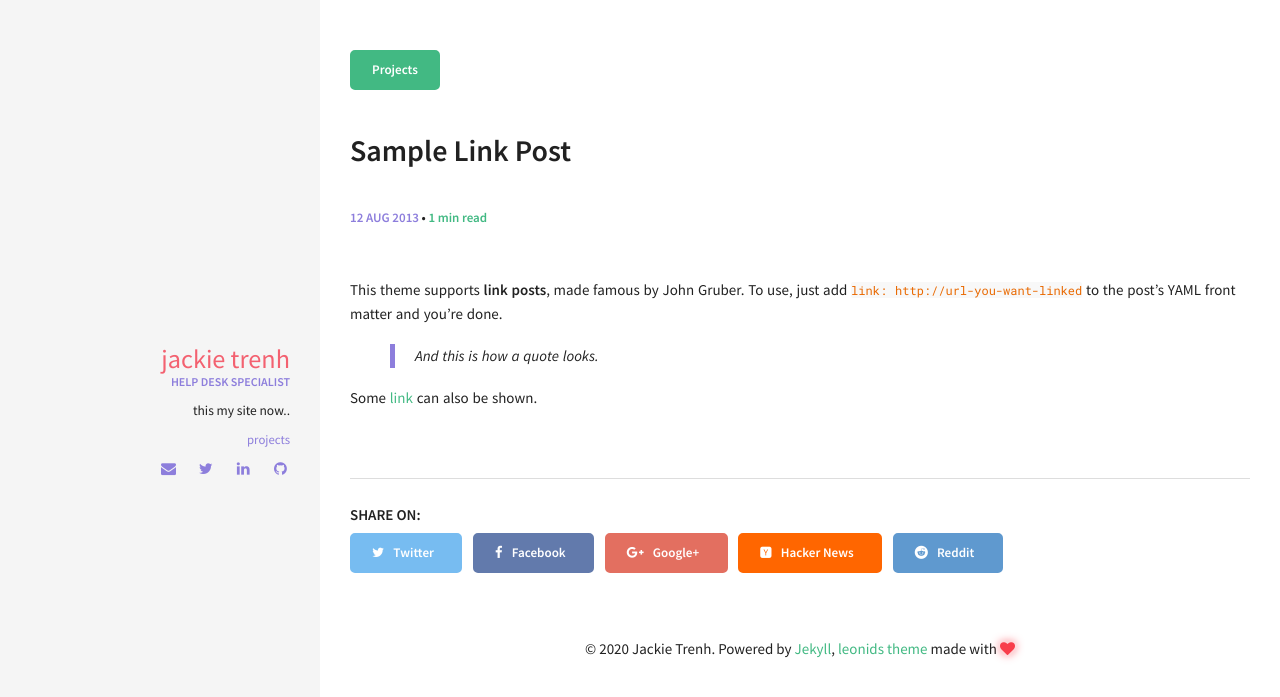
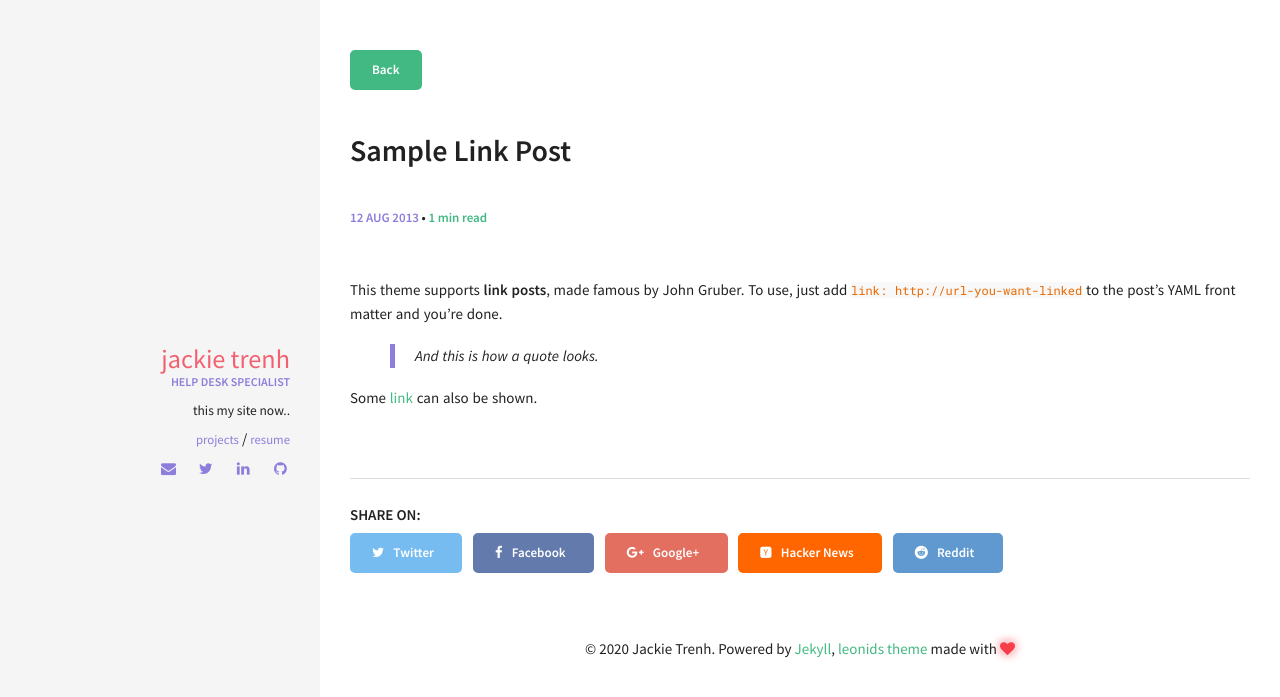
Before and after one commit to jt96/jt96.github.io, a Jekyll site: the page built from _posts/2013-08-12-sample-link-post.md, in a window 1280 px wide. Shown: the top 697 px of the page. Built offline with Jekyll 4.4.1, drawn with Linux system fonts in a browser that asks for light colours.

Commit message:
restore resume

```diff
--- a/_layouts/post.html
+++ b/_layouts/post.html
@@ -3,7 +3,7 @@ layout: default
 ---
 
 <a class="btn" href= "{{ site.url }}/" >
-  Projects
+  Back
 </a>
 {% if page.image.feature %}
 <div class="post-image-feature">
--- /dev/null
+++ b/resume.html
@@ -0,0 +1,5 @@
+---
+layout: resume
+title: Resume
+permalink: /resume/
+---
```
